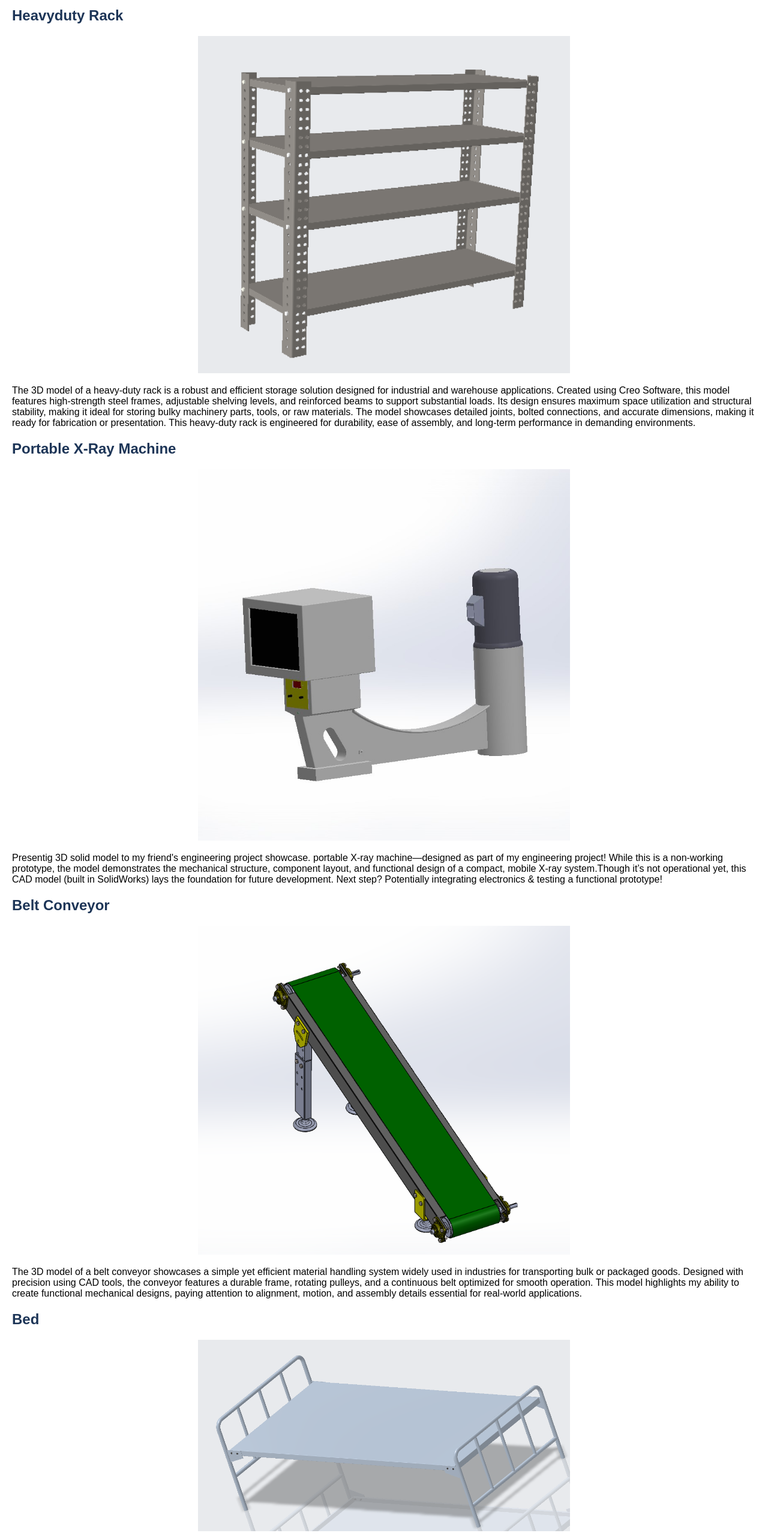
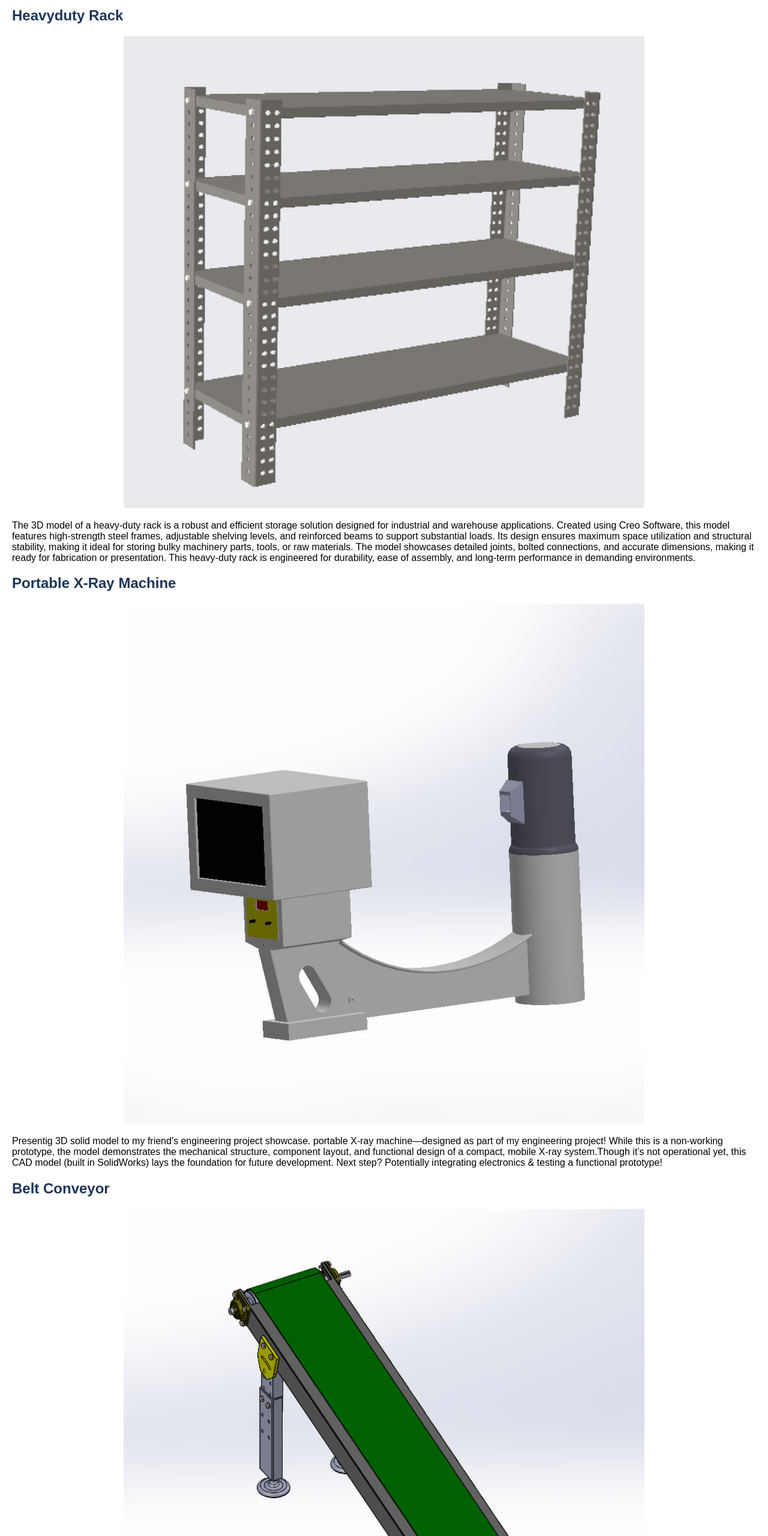
Before and after one commit to Berni-Breaver/Portfolio, a plain HTML site: page index.html in a window 1280 px wide. Shown: the part 1795-4355 px from the top of the page at 60% size. Drawn offline with Linux system fonts and the light colour scheme.

Commit message:
Update index.html

```diff
--- a/index.html
+++ b/index.html
@@ -70,7 +70,7 @@
   <style>.Heavyduty-img {
   display: block;
   margin: 20px auto;
-  max-width: 50%;
+  max-width: 70%;
   width: 100%;
   height: auto;}
   </style>
@@ -80,7 +80,7 @@
 
    <h2>Portable X-Ray Machine</h2>
    <img src="img/Portable x-ray Machine.png" alt="3D Portable x-ray Machine" class="Portablex-raymachine-img">
-<style>.Portablex-raymachine-img { display: block;margin: 20px auto;max-width: 50%;width: 100%;height: auto; }
+<style>.Portablex-raymachine-img { display: block;margin: 20px auto;max-width: 70%;width: 100%;height: auto; }
 </style>
 <p> Presentig 3D solid model to my friend's engineering project showcase. portable X-ray machine—designed as part of my engineering project! While this is a non-working prototype, the model demonstrates the mechanical structure, component layout, and functional design of a compact, mobile X-ray system.Though it’s not operational yet, this CAD model (built in SolidWorks) lays the foundation for future development. Next step? Potentially integrating electronics & testing a functional prototype!</p>
 
@@ -89,7 +89,7 @@
 <style> .Beltconveyor-img {
 display: block;
 margin: 20px auto;
-max-width: 50%;
+max-width:70%;
 width: 100%;
 height: auto;}
 </style>
@@ -101,7 +101,7 @@ height: auto;}
 <style> .Bed-img
 {display: block;
 margin: 20px auto;
-width: 50%;
+width: 70%;
 height: auto;
 }
 </style>
```
